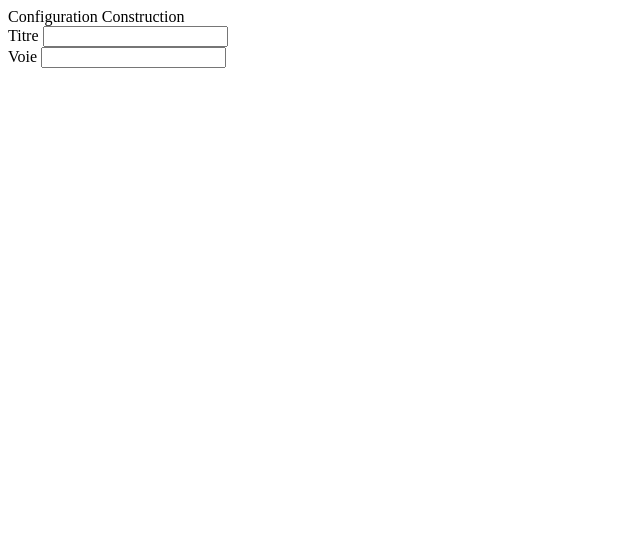
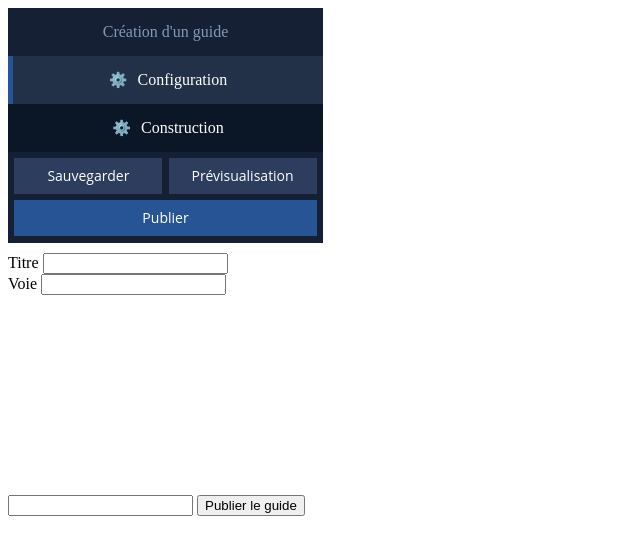
Before and after one commit to fredericbranca/Projet-GuideLoL, a Symfony app: template templates/guide/create_guide.html.twig in a window 1280 px wide. Shown: the top 555 px of the page, without its empty margins (0-640 px from the left). Run offline with Twig, Linux system fonts and the light colour scheme; the template is opened without the code that fills it, so the values that code supplies are empty; form fields are guessed from the names that the template uses; some libraries are stand-ins or nearby versions.

Commit message:
div organisé pour la logique d'affichage

```diff
--- a/templates/guide/create_guide.html.twig
+++ b/templates/guide/create_guide.html.twig
@@ -9,29 +9,45 @@
 
 {% block body %}
 
+	<div
+		id="new-guide">
+
+		{# Sidebar #}
 		<div class="new-guide-sidebar">
-		<span id="sidebar-config" class="current">Configuration</span>
-		<span id="sidebar-builder">Construction</span>
+			<div class="new-guide-sidebar__header">
+				Création d'un guide
+			</div>
+			<div class="new-guide-sidebar__nav">
+				<span id="nav-config" class="current">Configuration</span>
+				<span id="nav-builder">Construction</span>
+			</div>
+			<div class="new-guide-sidebar_actions">
+				<span class="flat-btn split" id="action-sauvegarder">Sauvegarder</span>
+				<span class="flat-btn split margin-left-2" id="action-previsualisation">Prévisualisation</span>
+				<span class="flat-btn full" id="action-publier">Publier</span>
+			</div>
 		</div>
 
-	<div class="new-guide-config">
 		{{ form_start(form) }}
+		{# Container de la première partie du guide (configuration) #}
+		<div
+			class="new-guide-config">
 			{# Ajout d'un titre #}
-		<div class="title-guide">
+			<div class="new-guide-config__title">
 				{{ form_label(form.titre)}}
 				{{ form_widget(form.titre)}}
 				{{ form_errors(form.titre)}}
 			</div>
 
 			{# Choix du rôle #}
-		<div class="role-guide">
+			<div class="new-guide-config__role">
 				{{ form_label(form.voie)}}
 				{{ form_widget(form.voie)}}
 				{{ form_errors(form.voie)}}
 			</div>
 
 			{# Choix du Champion #}
-		<div class="champion-guide">
+			<div class="new-guide-config__champion">
 				<div style="display:flex; flex-wrap: wrap; width: 60%; height: 200px; overflow: auto;">
 					{% for choice in form.champion %}
 						<div>
@@ -50,32 +66,40 @@
 
 		<div class="new-guide-builder">
 
+			<div class="new-guide-builder__menu">
+				<span id="menu-sorts-invocateur" class="current">Sorts d'invocateur</span>
+				<span id="menu-items">Items</span>
+				<span id="menu-competences">Compétences</span>
+				<span id="menu-runes">Runes</span>
+				<span id="menu-counters">Counters</span>
+				<span id="menu-synergies">Synergies</span>
+			</div>
+
 			{# Choix des summoner spells #}
-		<div id="groupeSortsInvocateurContainer"></div>
-		<button id="loadGroupeSortsInvocateur">Sorts d'Invocateur</button>
+			<div class="new-guide-builder__sorts-invocateur-container current"></div>
+
+			{# Choix des items #}
+			<div class="new-guide-builder__items-container"></div>
+
+			{# Choix des compétences #}
+			<div class="new-guide-builder__competences-container"></div>
 
 			{# Choix des runes #}
+			<div class="new-guide-builder__runes-container"></div>
 
-		<div style="display:flex; flex-wrap: wrap; gap: 50px">
-			{% for arbre in runes %}
-				<div style="display:flex; flex-direction: column">
-					<div><img style="width: 40px; height: auto" src="{{ img_url }}/{{ arbre.icon }}" alt="{{ arbre.name }}">{{ arbre.name }}</div>
-					<div>
-						{% for runes_type in arbre.slots %}
-							<ul style="display:flex; flex-wrap: wrap; gap: 20px; list-style: none;">
-								{% for rune in runes_type.runes %}
-									<li><img style="width: 40px; height: auto" src="{{ img_url }}/{{ rune.icon }}" alt="{{ rune.name }}">{{ rune.name }}</li>
-								{% endfor %}
-							</ul>
-						{% endfor %}
-					</div>
-				</div>
-			{% endfor %}
+			{# Choix des counters #}
+			<div class="new-guide-builder__counters-container"></div>
+
+			{# Choix des synergies #}
+			<div class="new-guide-builder__synergies-container"></div>
+
 		</div>
 
 		{{ form_widget(form._token) }}
 		<button type="submit" id="guide_Valider" name="guide[Valider]">Publier le guide</button>
+
 	</form>
+
 </div>
 
 <script src="{{ asset('js/guide.js') }}"></script>{% endblock %}
```
Lines whose indentation alone changed are shown as unchanged.
